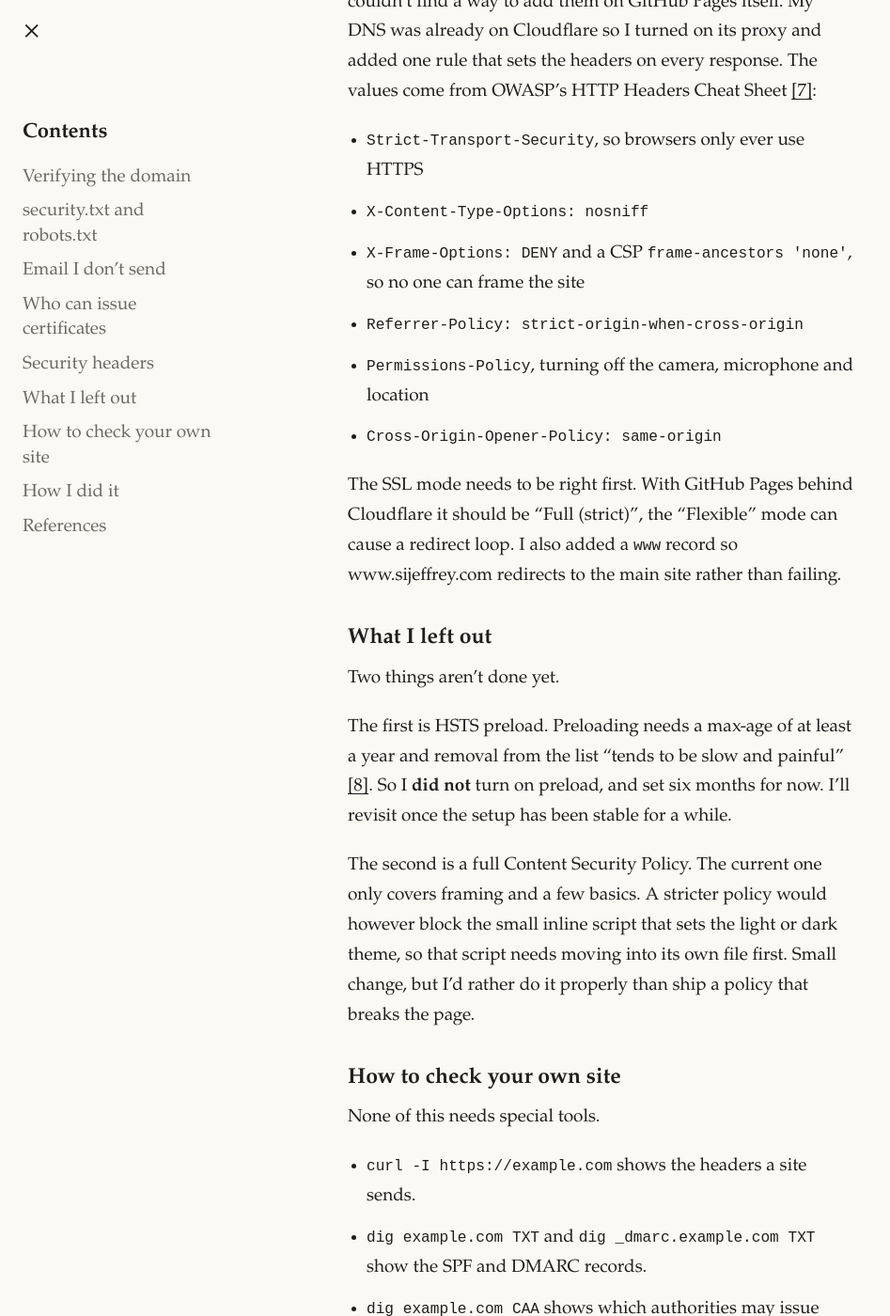
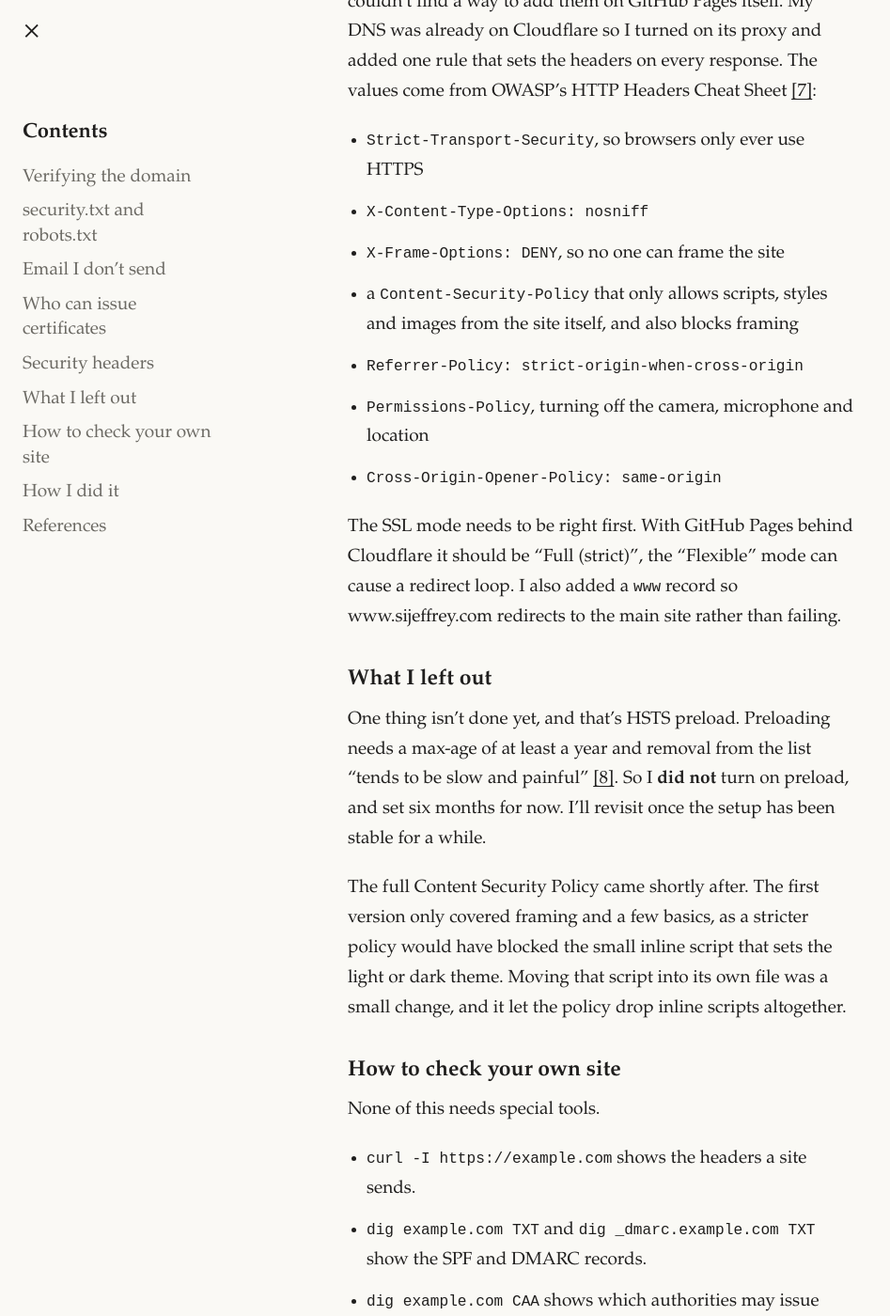
Before and after one commit to sijeffrey/sijeffrey.github.io, a Jekyll site: the page built from _posts/2026-11-05-how-i-secured-this-site.md, in a window 1280 px wide and 1400 px high, scrolled down 2011 px. Shown: the whole window at 94% size, without its empty margins (0-947 px from the left). Built offline with Jekyll 4.4.1, drawn with Linux system fonts in a browser that asks for light colours.

Commit message:
Move theme script to its own file for a strict CSP
Removes the last inline script so the Content-Security-Policy can use
script-src 'self'. Update the security post to match.

```diff
--- a/_layouts/default.html
+++ b/_layouts/default.html
@@ -3,13 +3,7 @@
 <head>
   <meta charset="utf-8">
   <meta name="viewport" content="width=device-width, initial-scale=1">
-  <script>
-    (function () {
-      var t = localStorage.getItem("theme");
-      if (!t) t = window.matchMedia("(prefers-color-scheme: light)").matches ? "light" : "dark";
-      document.documentElement.setAttribute("data-theme", t);
-    })();
-  </script>
+  <script src="{{ '/assets/js/theme.js' | relative_url }}?v={{ site.time | date: '%s' }}"></script>
   <link rel="stylesheet" href="{{ '/assets/css/style.css' | relative_url }}?v={{ site.time | date: '%s' }}">
   {% seo %}
   <link rel="icon" type="image/png" sizes="32x32" href="{{ '/assets/img/favicon-32.png' | relative_url }}">
--- a/_posts/2026-11-05-how-i-secured-this-site.md
+++ b/_posts/2026-11-05-how-i-secured-this-site.md
@@ -38,7 +38,8 @@ GitHub Pages wasn't sending any security headers, and I couldn't find a way to a
 
 - `Strict-Transport-Security`, so browsers only ever use HTTPS
 - `X-Content-Type-Options: nosniff`
-- `X-Frame-Options: DENY` and a CSP `frame-ancestors 'none'`, so no one can frame the site
+- `X-Frame-Options: DENY`, so no one can frame the site
+- a `Content-Security-Policy` that only allows scripts, styles and images from the site itself, and also blocks framing
 - `Referrer-Policy: strict-origin-when-cross-origin`
 - `Permissions-Policy`, turning off the camera, microphone and location
 - `Cross-Origin-Opener-Policy: same-origin`
@@ -47,11 +48,9 @@ The SSL mode needs to be right first. With GitHub Pages behind Cloudflare it sho
 
 ## What I left out
 
-Two things aren't done yet.
+One thing isn't done yet, and that's HSTS preload. Preloading needs a max-age of at least a year and removal from the list "tends to be slow and painful" [[8]](https://hstspreload.org/). So I **did not** turn on preload, and set six months for now. I'll revisit once the setup has been stable for a while.
 
-The first is HSTS preload. Preloading needs a max-age of at least a year and removal from the list "tends to be slow and painful" [[8]](https://hstspreload.org/). So I **did not** turn on preload, and set six months for now. I'll revisit once the setup has been stable for a while.
-
-The second is a full Content Security Policy. The current one only covers framing and a few basics. A stricter policy would however block the small inline script that sets the light or dark theme, so that script needs moving into its own file first. Small change, but I'd rather do it properly than ship a policy that breaks the page.
+The full Content Security Policy came shortly after. The first version only covered framing and a few basics, as a stricter policy would have blocked the small inline script that sets the light or dark theme. Moving that script into its own file was a small change, and it let the policy drop inline scripts altogether.
 
 ## How to check your own site
 
--- /dev/null
+++ b/assets/js/theme.js
@@ -0,0 +1,7 @@
+// Set the light or dark theme before the page paints, so there is no flash.
+// Loaded in <head> without defer, and kept in its own file so the CSP can use script-src 'self'.
+(function () {
+  var t = localStorage.getItem("theme");
+  if (!t) t = window.matchMedia("(prefers-color-scheme: light)").matches ? "light" : "dark";
+  document.documentElement.setAttribute("data-theme", t);
+})();
```
